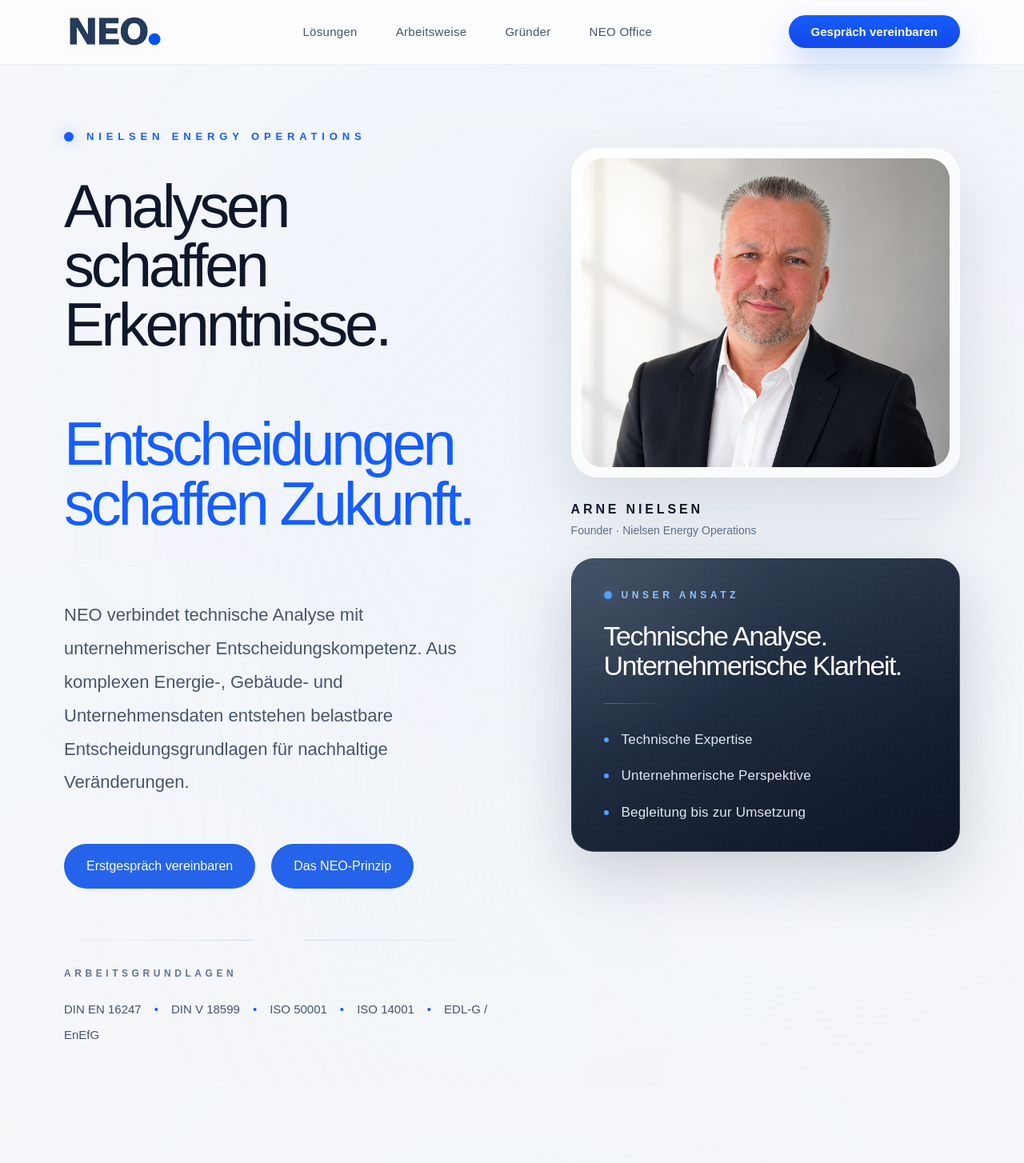
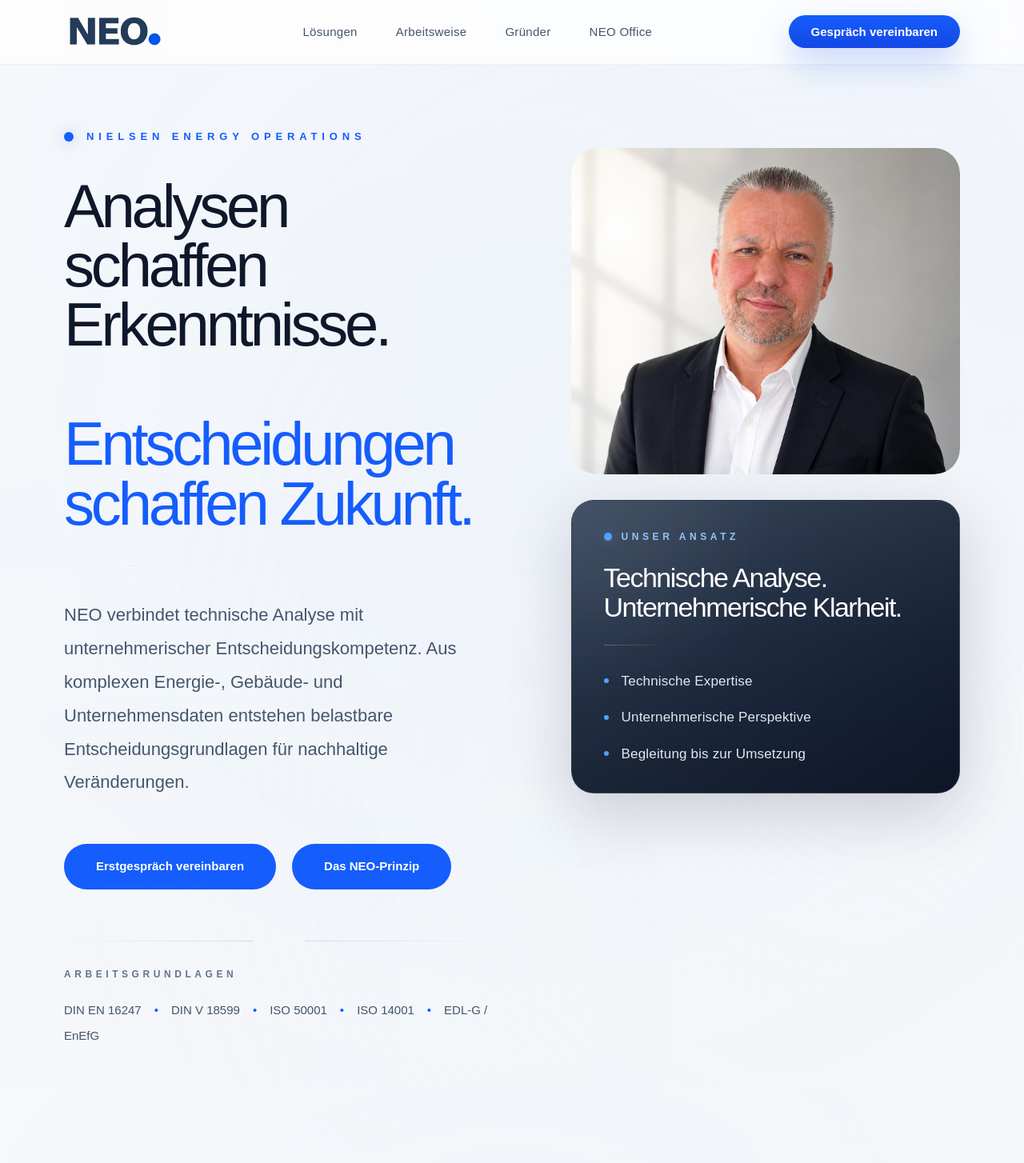
Before and after one commit to nielsen-collab/neo-website, a Next.js app: page / in a window 1280 px wide. Shown: the top 1454 px of the page at 80% size. Built offline with nearby package versions, Linux system fonts and the light colour scheme.

Commit message:
Fix hero buttons navigation

```diff
--- a/app/components/hero-new/Hero.tsx
+++ b/app/components/hero-new/Hero.tsx
@@ -12,11 +12,7 @@
 
         <div className="grid items-start gap-10 md:gap-16 lg:gap-24 lg:grid-cols-[1.05fr_0.95fr]">
 
-          {/* Linke Spalte */}
-
           <HeroContent />
-
-          {/* Rechte Spalte */}
 
           <div className="pt-6">
 
--- a/app/components/hero-new/HeroContent.tsx
+++ b/app/components/hero-new/HeroContent.tsx
@@ -4,8 +4,6 @@
 export default function HeroContent() {
   return (
     <div className="relative max-w-[610px]">
-
-      {/* Eyebrow */}
 
       <div className="mb-8 flex items-center gap-4 md:mb-10">
 
@@ -16,8 +14,6 @@
         </p>
 
       </div>
-
-      {/* Headline */}
 
       <h1 className="text-[46px] font-extralight leading-[1.02] tracking-[-0.05em] sm:text-[58px] lg:text-[76px] lg:leading-[0.98] lg:tracking-[-0.055em]">
 
@@ -38,13 +34,9 @@
 
       </h1>
 
-      {/* Divider */}
-
       <div className="mt-8 w-20 md:mt-10 md:w-24">
         <PremiumDivider />
       </div>
-
-      {/* Text */}
 
       <p className="mt-8 max-w-[540px] text-[18px] leading-[1.8] text-slate-600 md:mt-10 md:text-[20px] lg:text-[22px] lg:leading-[1.9]">
 
@@ -56,8 +48,6 @@
 
       </p>
 
-      {/* Buttons */}
-
       <div className="mt-10 flex flex-col gap-4 sm:flex-row sm:flex-wrap md:mt-14 md:gap-5">
 
         <PremiumButton href="/executive-briefing">
@@ -65,7 +55,7 @@
         </PremiumButton>
 
         <PremiumButton
-          href="#prozess"
+          href="#process"
           variant="secondary"
         >
           Das NEO-Prinzip
@@ -73,16 +63,12 @@
 
       </div>
 
-      {/* Arbeitsgrundlagen */}
-
       <div className="mt-10 md:mt-16">
 
         <PremiumDivider />
 
         <p className="mt-5 text-[11px] font-semibold uppercase tracking-[0.32em] text-slate-500 md:mt-8 md:text-[12px] md:tracking-[0.38em]">
-
           Arbeitsgrundlagen
-
         </p>
 
         <p className="mt-3 text-[14px] leading-8 text-slate-600 md:mt-5 md:text-[15px]">
--- a/app/components/hero-new/HeroImage.tsx
+++ b/app/components/hero-new/HeroImage.tsx
@@ -1,123 +1,31 @@
 import Image from "next/image";
+
 import CompetencePanel from "../foundation/CompetencePanel";
 
 export default function HeroImage() {
   return (
-    <div className="flex justify-center lg:justify-end">
+    <div className="relative">
 
-      <div className="w-full max-w-[360px] sm:max-w-[430px] lg:max-w-[540px]">
-
-        {/* Portrait */}
-
-        <div className="group relative">
-
-          {/* Ambient Glow */}
-
-          <div className="pointer-events-none absolute -inset-6 md:-inset-8 rounded-[48px] bg-blue-500/10 blur-3xl opacity-0 transition duration-700 group-hover:opacity-100" />
-
-          {/* Glass Frame */}
-
-          <div
-            className="
-              relative
-              overflow-hidden
-              rounded-[28px]
-              md:rounded-[34px]
-              border
-              border-white/70
-              bg-white/65
-              p-2
-              md:p-3
-              backdrop-blur-2xl
-              shadow-[0_35px_90px_rgba(15,23,42,0.12)]
-              transition-all
-              duration-700
-              group-hover:-translate-y-1
-              group-hover:shadow-[0_45px_120px_rgba(37,99,235,0.18)]
-            "
-          >
-
-            <div
-              className="
-                pointer-events-none
-                absolute
-                inset-0
-                bg-gradient-to-br
-                from-white/80
-                via-white/10
-                to-blue-100/10
-              "
-            />
-
-            <div
-              className="
-                pointer-events-none
-                absolute
-                -left-1/2
-                top-0
-                h-full
-                w-1/2
-                -skew-x-12
-                bg-gradient-to-r
-                from-transparent
-                via-white/35
-                to-transparent
-                opacity-0
-                transition-all
-                duration-1000
-                group-hover:left-[130%]
-                group-hover:opacity-100
-              "
-            />
+      <div className="relative overflow-hidden rounded-[32px]">
 
         <Image
           src="/arne-hero1.jpg"
           alt="Arne Nielsen"
-              width={540}
-              height={690}
+          width={620}
+          height={760}
           priority
           className="
-                relative
-                h-auto
             w-full
-                rounded-[22px]
-                md:rounded-[26px]
             object-cover
-                transition-transform
-                duration-700
-                group-hover:scale-[1.015]
+            rounded-[32px]
           "
         />
 
       </div>
 
-        </div>
+      <div className="mt-8">
 
-        {/* Signatur */}
-
-        <div className="mt-6 flex items-center justify-between md:mt-7">
-
-          <div>
-
-            <h3 className="text-[15px] font-semibold uppercase tracking-[0.20em] text-slate-900 md:text-[16px] md:tracking-[0.24em]">
-              ARNE NIELSEN
-            </h3>
-
-            <p className="mt-1 text-[13px] text-slate-500 md:text-[14px]">
-              Founder · Nielsen Energy Operations
-            </p>
-
-          </div>
-
-          <div className="h-px w-16 bg-gradient-to-r from-slate-200 to-transparent md:w-24" />
-
-        </div>
-
-        {/* Executive Card */}
-
-        <div className="mt-8 md:mt-6">
         <CompetencePanel />
-        </div>
 
       </div>
 
--- a/app/components/ui/PremiumButton.tsx
+++ b/app/components/ui/PremiumButton.tsx
@@ -1,4 +1,3 @@
-import Link from "next/link";
 import { ReactNode } from "react";
 
 type PremiumButtonProps = {
@@ -11,18 +10,26 @@
   children,
 }: PremiumButtonProps) {
   return (
-    <Link
+    <a
       href={href}
-      style={{
-        display: "inline-block",
-        padding: "16px 28px",
-        background: "#2563eb",
-        color: "white",
-        borderRadius: "9999px",
-        textDecoration: "none",
-      }}
+      className="
+        inline-flex
+        items-center
+        justify-center
+        rounded-full
+        bg-blue-600
+        px-10
+        py-[17px]
+        text-[15px]
+        font-semibold
+        text-white
+        transition-all
+        duration-300
+        hover:-translate-y-1
+        hover:bg-blue-700
+      "
     >
       {children}
-    </Link>
+    </a>
   );
 }
```
Lines whose indentation alone changed are shown as unchanged.
